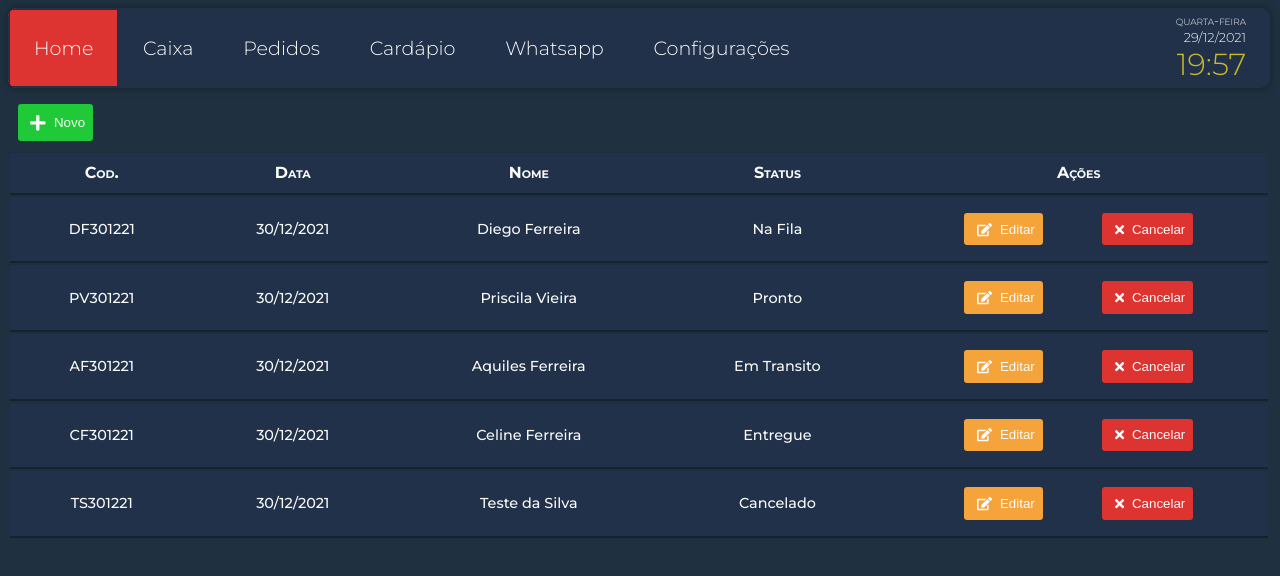
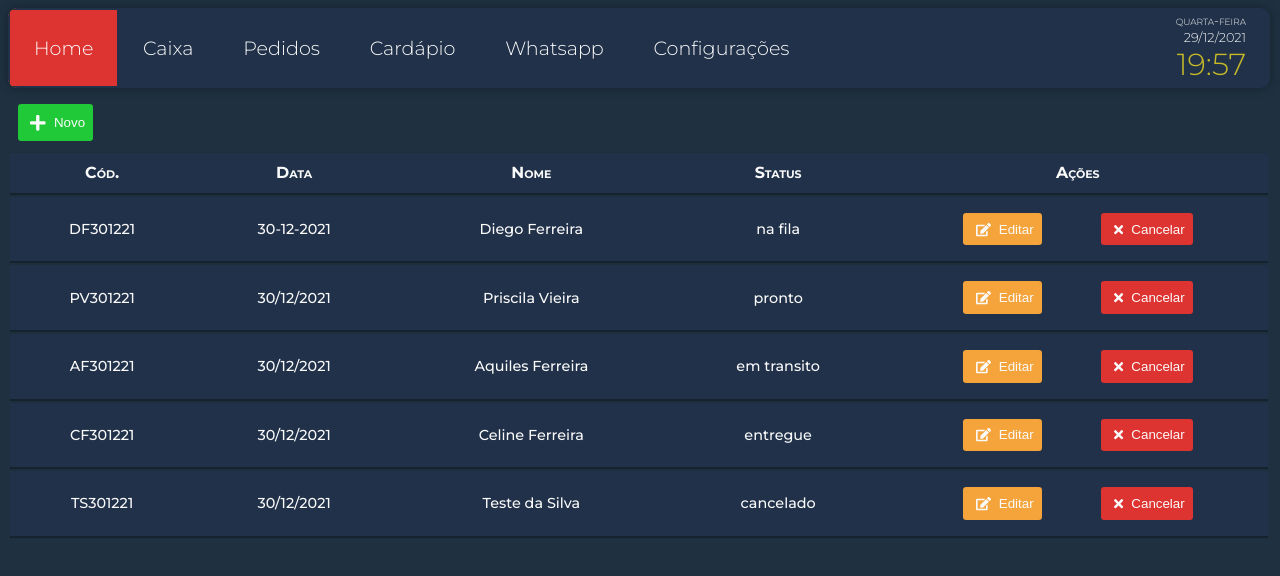
Before and after one commit to di-ferreira/delivery-app, a React (Create React App) app: page /pedidos in a window 1280 px wide. Shown: the top 576 px of the page. Built offline with nearby package versions, Linux system fonts and the light colour scheme.

Commit message:
add pedido store

```diff
--- /dev/null
+++ b/src/@types/index.ts
@@ -0,0 +1,22 @@
+export interface iTableData {
+  columTitles: string[];
+  resultData: iPedido[];
+  actionColumn?: boolean;
+  addAction: (p: iPedido) => void;
+  editAction: (p: iPedido) => void;
+  deleteAction: (p: iPedido) => void;
+}
+
+export interface iNavButtons {
+  text: string;
+  active: boolean;
+  link: string;
+}
+
+export interface iPedido {
+  codigo: string;
+  data: string;
+  nome: string;
+  status: string;
+  obs: string;
+}
--- a/src/components/Modal/styles.ts
+++ b/src/components/EditForm/styles.ts
@@ -10,10 +10,12 @@ export const Container = styled.div<iModalStyle>`
   position: absolute;
   align-items: center;
   justify-content: center;
-  width: 100%;
+  width: 50%;
   height: 100%;
   border-radius: 0.4rem;
   background-color: rgba(${colors.blackRgb}, 0.5);
+  overflow-x: hidden;
+  overflow-y: auto;
 `;
 
 export const ButtonClose = styled.button`
--- a/src/components/TableData/index.tsx
+++ b/src/components/TableData/index.tsx
@@ -1,7 +1,7 @@
 import React from "react";
+import { iTableData } from "../../@types";
+import { faPlus, faEdit, faTimes } from "@fortawesome/free-solid-svg-icons";
 import Button from "../Button";
-import { faPlus, faEdit, faTimes } from "@fortawesome/free-solid-svg-icons";
-import { useState } from "react";
 import {
   Container,
   Table,
@@ -11,74 +11,17 @@ import {
   TableRow,
   TableColumn,
 } from "./styles";
-import Modal from "../Modal";
 
-interface iTableData {
-  columTitles: string[];
-  resultData: any[];
-}
-interface iPedido {
-  codigo: string;
-  data: Date;
-  nome: string;
-  status: string;
-  obs: string;
-}
-
-const TableData: React.FC = () => {
-  const [data, setData] = useState<iTableData>({
-    resultData: [
-      {
-        codigo: "DF301221",
-        data: "30/12/2021",
-        nome: "Diego Ferreira",
-        status: "Na Fila",
-      },
-      {
-        codigo: "PV301221",
-        data: "30/12/2021",
-        nome: "Priscila Vieira",
-        status: "Pronto",
-      },
-      {
-        codigo: "AF301221",
-        data: "30/12/2021",
-        nome: "Aquiles Ferreira",
-        status: "Em Transito",
-      },
-      {
-        codigo: "CF301221",
-        data: "30/12/2021",
-        nome: "Celine Ferreira",
-        status: "Entregue",
-      },
-      {
-        codigo: "TS301221",
-        data: "30/12/2021",
-        nome: "Teste da Silva",
-        status: "Cancelado",
-      },
-    ],
-    columTitles: ["Cod.", "Data", "Nome", "Status", "Ações"],
-  });
-  const [pedido, setPedido] = useState<iPedido>({} as iPedido);
-  const [showModal, setShowModal] = useState<boolean>(false);
-
-  const editPedido = (p: iPedido) => {
-    console.log("EditPedido", p.codigo);
-    setShowModal(true);
-    setPedido(p);
-  };
-
-  const closeModal = () => {
-    setShowModal(false);
-  };
-
+const TableData: React.FC<iTableData> = ({
+  columTitles,
+  resultData,
+  actionColumn,
+  addAction,
+  deleteAction,
+  editAction,
+}) => {
   return (
     <Container>
-      <Modal show={showModal} close={closeModal}>
-        <h1>{pedido.codigo}</h1>
-      </Modal>
       <TableTools>
         <Button
           Icon={faPlus}
@@ -86,39 +29,41 @@ const TableData: React.FC = () => {
           Text="Novo"
           Type="success"
           Title="Adicionar Pedido"
-          onclick={() => console.log("pedido adicionado")}
+          onclick={() => console.log("pedido add")}
         />
       </TableTools>
       <Table>
         <TableHeader>
           <TableRow>
-            {data?.columTitles.map((t: string, index) => (
+            {columTitles.map((t: string, index) => (
               <th key={index}>{t}</th>
             ))}
           </TableRow>
         </TableHeader>
 
         <TableContent>
-          {data.resultData.map((p, index) => (
+          {resultData.map((p, index) => (
             <TableRow key={index}>
               <TableColumn>{p.codigo}</TableColumn>
               <TableColumn>{p.data}</TableColumn>
               <TableColumn>{p.nome}</TableColumn>
               <TableColumn>{p.status}</TableColumn>
+              {actionColumn && (
                 <TableColumn action={true}>
                   <Button
                     Text="Editar"
                     Icon={faEdit}
-                  onclick={() => editPedido(p)}
+                    onclick={() => editAction(p)}
                     Type="warn"
                   />
                   <Button
                     Text="Cancelar"
                     Icon={faTimes}
-                  onclick={() => {}}
+                    onclick={() => deleteAction(p)}
                     Type="danger"
                   />
                 </TableColumn>
+              )}
             </TableRow>
           ))}
         </TableContent>
--- a/src/pages/Pedidos/index.tsx
+++ b/src/pages/Pedidos/index.tsx
@@ -1,13 +1,48 @@
+import { useContext, useState } from "react";
+import EditForm from "../../components/EditForm";
 import NavBar from "../../components/NavBar";
 import TableData from "../../components/TableData";
+import PedidosStore from "../../stores/PedidosStore";
 import { Container, MainContent } from "./styles";
 
 const Pedidos = () => {
+  const allPedidos = useContext(PedidosStore);
+  const { deletePedido, editPedido, newPedido, pedidos } = allPedidos;
+  const titleColumns: string[] = ["Cód.", "Data", "Nome", "Status", "Ações"];
+  const [showEdit, setShowEdit] = useState<boolean>(false);
+
+  const closeForm = () => {
+    setShowEdit(false);
+  };
+
+  const editForm = () => {
+    setShowEdit(true);
+  };
+
   return (
     <Container>
       <NavBar />
       <MainContent>
-        <TableData />
+        <TableData
+          columTitles={titleColumns}
+          resultData={pedidos}
+          actionColumn={true}
+          addAction={newPedido}
+          deleteAction={deletePedido}
+          editAction={editForm}
+        />
+        <EditForm close={closeForm} show={showEdit}>
+          <br />
+          <br />
+          <br />
+          <br />
+          <br />
+          <br />
+          <br />
+          <br />
+          <br />
+          <br />
+        </EditForm>
       </MainContent>
     </Container>
   );
--- a/src/pages/Pedidos/styles.ts
+++ b/src/pages/Pedidos/styles.ts
@@ -6,7 +6,6 @@ export const Container = styled.div`
 
 export const MainContent = styled.div`
   display: flex;
-  flex-direction: column;
   overflow-y: auto;
   width: 100%;
   padding: 0.5rem 0.1rem;
--- /dev/null
+++ b/src/stores/PedidosStore.ts
@@ -0,0 +1,86 @@
+import { createContext } from "react";
+import { action, makeObservable, observable, computed } from "mobx";
+import { iPedido } from "../@types";
+
+class PedidosStore {
+  pedidos: iPedido[] = [
+    {
+      codigo: "DF301221",
+      data: "30-12-2021",
+      nome: "Diego Ferreira",
+      status: "na fila",
+      obs: "",
+    },
+    {
+      codigo: "PV301221",
+      data: "30/12/2021",
+      nome: "Priscila Vieira",
+      status: "pronto",
+      obs: "",
+    },
+    {
+      codigo: "AF301221",
+      data: "30/12/2021",
+      nome: "Aquiles Ferreira",
+      status: "em transito",
+      obs: "",
+    },
+    {
+      codigo: "CF301221",
+      data: "30/12/2021",
+      nome: "Celine Ferreira",
+      status: "entregue",
+      obs: "",
+    },
+    {
+      codigo: "TS301221",
+      data: "30/12/2021",
+      nome: "Teste da Silva",
+      status: "cancelado",
+      obs: "Cliente desistiu por causa da demora",
+    },
+  ];
+
+  constructor() {
+    makeObservable(this, {
+      pedidos: observable,
+      newPedido: action,
+      editPedido: action,
+      deletePedido: action,
+      Pedidos: computed,
+    });
+  }
+
+  newPedido = (pedido: iPedido) => {
+    this.pedidos.push(pedido);
+  };
+
+  editPedido = (pedido: iPedido) => {
+    this.pedidos = this.pedidos.map((p) => {
+      if (p.codigo === pedido.codigo) {
+        return (p = pedido);
+      }
+      return p;
+    });
+  };
+
+  deletePedido = (pedido: iPedido) => {
+    this.pedidos = this.pedidos.filter((p) => p.codigo !== pedido.codigo);
+  };
+
+  get Pedidos() {
+    return {
+      pedidos: this.pedidos,
+      totalPedidos: this.pedidos.length,
+      canceled: this.pedidos.filter((pedido) => pedido.status === "cancelado"),
+      pronto: this.pedidos.filter((pedido) => pedido.status === "pronto"),
+      entregue: this.pedidos.filter((pedido) => pedido.status === "entregue"),
+      transito: this.pedidos.filter(
+        (pedido) => pedido.status === "em transito"
+      ),
+      fila: this.pedidos.filter((pedido) => pedido.status === "na fila"),
+    };
+  }
+}
+
+export default createContext(new PedidosStore());
```
Also changed, not shown: src/components/EditForm/index.tsx (renamed from src/components/Modal/index.tsx, +4 -4 lines), src/stores/NavbarStore.ts (+1 -6 lines). Lines whose indentation alone changed are shown as unchanged.
